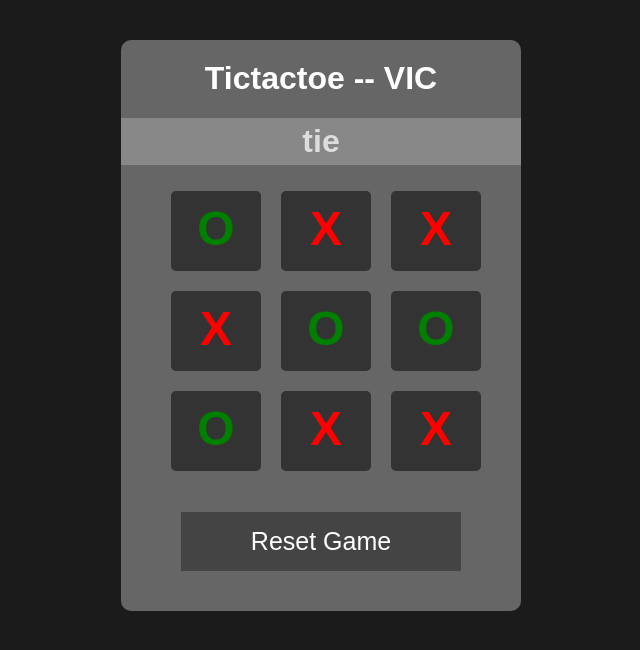
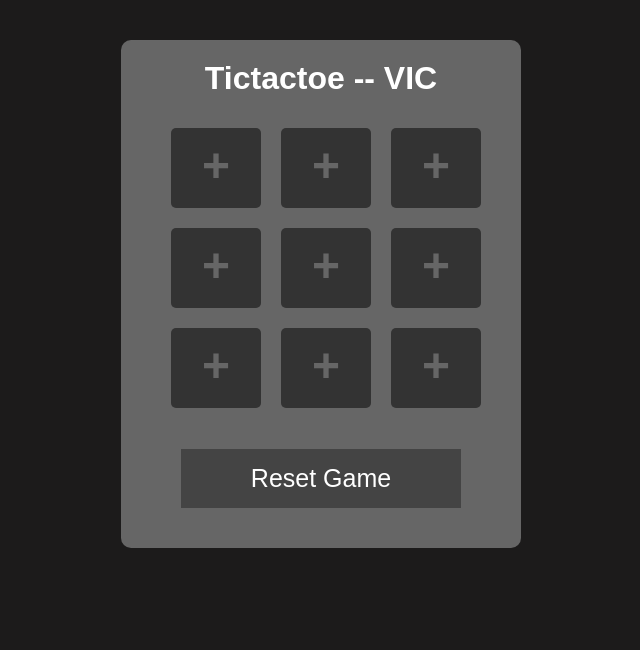
Before and after one commit to vic0627/1132-1N-demo-43, a plain HTML site: page demo/w02_tictactoe_43/tictactoe_43.html in a window 1280 px wide. Both pictures are taken after a click on the button "Reset Game". Shown: the whole page, without its empty margins (319-959 px from the left). Drawn offline with Linux system fonts and the light colour scheme.

Commit message:
W02-P3: implement reset button

```diff
--- a/demo/w02_tictactoe_43/tictactoe_43.html
+++ b/demo/w02_tictactoe_43/tictactoe_43.html
@@ -16,11 +16,13 @@
         <li class="o">O</li>
         <li class="x">X</li>
         <li class="x">X</li>
-        <li class="x">X</li>
+
         <li class="o">O</li>
         <li class="o">O</li>
         <li class="o">O</li>
+
         <li class="x">X</li>
+        <li class="o">O</li>
         <li class="x">X</li>
       </ul>
       <footer>
--- a/demo/w02_tictactoe_43/tictactoe_43.js
+++ b/demo/w02_tictactoe_43/tictactoe_43.js
@@ -1,5 +1,7 @@
 const o = 'o'
 const x = 'x'
+const tie = 'tie'
+const ALL_STATES = [o, x, tie]
 let turn = 0
 let done = false
 
@@ -13,10 +15,24 @@ const allLi = $$('.board li')
 const resetBtn = $('.reset')
 
 const ggMessage = (p) => {
-  const isTie = p !== o && p !== x
-  isTie || container.classList.add(p)
-  alert.classList.add(isTie ? 'tie' : p)
-  alert.textContent = isTie ? 'tie' : `player ${p} wins`
+  if (!ALL_STATES.includes(p)) return
+  const addClass = (e) => e.classList.add(p)
+  p === tie || addClass(container)
+  addClass(alert)
+  alert.textContent = p === tie ? tie : `player ${p} wins`
 }
 
-ggMessage()
+ggMessage(o)
+
+const reset = () => {
+  const removeClass = (e) => e.classList.remove(...ALL_STATES)
+  removeClass(container)
+  removeClass(alert)
+  alert.textContent = ''
+  allLi.forEach((node) => {
+    removeClass(node)
+    node.textContent = '+'
+  })
+}
+
+resetBtn.addEventListener('click', reset)
```
